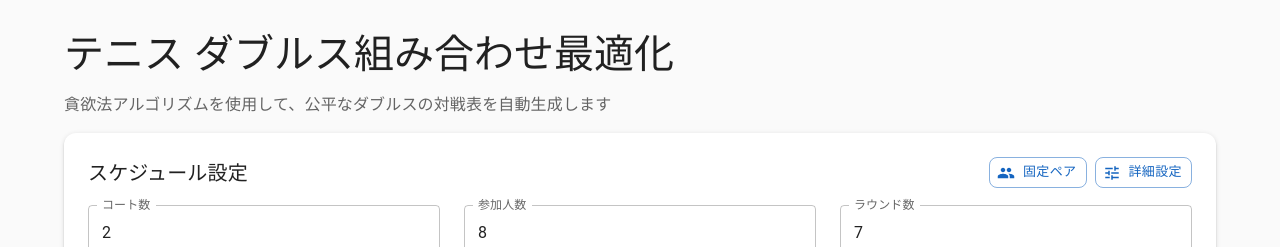
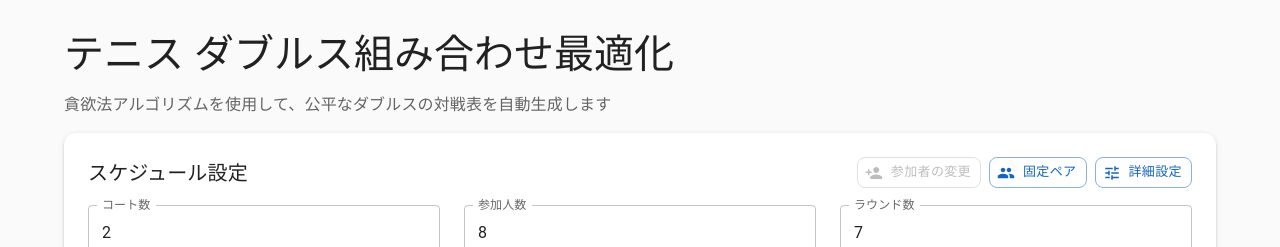
Before and after one commit to tshorea1207/doubles-random-number-table, a React (Vite) app: page / in a window 1280 px wide. Shown: the top 247 px of the page. Built offline with nearby package versions, Linux system fonts and the light colour scheme.

Commit message:
「参加者の変更」セクションをダイアログ化

```diff
--- a/src/App.tsx
+++ b/src/App.tsx
@@ -13,6 +13,7 @@ function App() {
   const displaySchedule = schedule ?? partialSchedule;
   const [completedMatches, setCompletedMatches] = useState<Set<string>>(new Set());
   const [lastParams, setLastParams] = useState<ScheduleParams | null>(null);
+  const [playerChangeOpen, setPlayerChangeOpen] = useState(false);
 
   // 新規生成か再生成かを区別するためのフラグ
   const isRegenerating = useRef(false);
@@ -60,7 +61,12 @@ function App() {
       </Typography>
 
       {/* 入力フォーム */}
-      <ScheduleForm onGenerate={handleGenerate} isGenerating={isGenerating} />
+      <ScheduleForm
+        onGenerate={handleGenerate}
+        isGenerating={isGenerating}
+        hasSchedule={!isGenerating && !!schedule && !!lastParams}
+        onPlayerChangeClick={() => setPlayerChangeOpen(true)}
+      />
 
       {/* 進捗付きローディング状態 */}
       {isGenerating && (
@@ -95,9 +101,11 @@ function App() {
             completedMatches={completedMatches}
             onToggleComplete={handleToggleComplete}
           />
-          {/* 参加者変更パネル */}
+          {/* 参加者変更ダイアログ */}
           {!isGenerating && schedule && lastParams && (
             <PlayerChangePanel
+              open={playerChangeOpen}
+              onClose={() => setPlayerChangeOpen(false)}
               schedule={schedule}
               completedRounds={completedMatches}
               isGenerating={isGenerating}
--- a/src/components/PlayerChangePanel.tsx
+++ b/src/components/PlayerChangePanel.tsx
@@ -3,10 +3,13 @@ import {
   Box,
   Button,
   Chip,
+  Dialog,
+  DialogActions,
+  DialogContent,
+  DialogTitle,
   FormControl,
   InputLabel,
   MenuItem,
-  Paper,
   Select,
   Typography,
 } from '@mui/material';
@@ -15,6 +18,8 @@ import PersonRemoveIcon from '@mui/icons-material/PersonRemove';
 import type { Schedule, RegenerationParams } from '../types/schedule';
 
 interface PlayerChangePanelProps {
+  open: boolean;
+  onClose: () => void;
   schedule: Schedule;
   completedRounds: Set<string>;
   isGenerating: boolean;
@@ -23,6 +28,8 @@ interface PlayerChangePanelProps {
 }
 
 export function PlayerChangePanel({
+  open,
+  onClose,
   schedule,
   completedRounds,
   isGenerating,
@@ -103,17 +110,16 @@ export function PlayerChangePanel({
     setPendingAdds([]);
     setPendingRemoves([]);
     setRemoveTarget('');
+    onClose();
   };
 
   const newRestingCount = Math.max(0, newActivePlayers.length - schedule.courts * 4);
 
   return (
-    <Paper sx={{ p: 3, mb: 3 }}>
-      <Typography variant="h6" gutterBottom>
-        参加者の変更
-      </Typography>
-
-      <Typography variant="body2" color="text.secondary" sx={{ mb: 2 }}>
+    <Dialog open={open} onClose={onClose} maxWidth="sm" fullWidth>
+      <DialogTitle>参加者の変更</DialogTitle>
+      <DialogContent>
+        <Typography variant="body2" color="text.secondary" sx={{ mb: 2, mt: 1 }}>
           現在の参加者: {currentActivePlayers.join(', ')} ({currentActivePlayers.length}人)
           {' / '}消化済み: {completedCount} / {totalRounds} ラウンド
         </Typography>
@@ -121,10 +127,9 @@ export function PlayerChangePanel({
         {/* 追加・離脱コントロール */}
         <Box sx={{
           display: 'flex',
-        flexDirection: { xs: 'column', sm: 'row' },
+          flexDirection: 'column',
           gap: 2,
           mb: 2,
-        alignItems: { xs: 'stretch', sm: 'center' },
         }}>
           <Button
             variant="outlined"
@@ -216,6 +221,10 @@ export function PlayerChangePanel({
         <Typography variant="caption" color="text.secondary" sx={{ display: 'block', mt: 1 }}>
           ※消化済みラウンド（グレー行）は保持されます
         </Typography>
-    </Paper>
+      </DialogContent>
+      <DialogActions>
+        <Button onClick={onClose}>閉じる</Button>
+      </DialogActions>
+    </Dialog>
   );
 }
--- a/src/components/ScheduleForm.tsx
+++ b/src/components/ScheduleForm.tsx
@@ -16,6 +16,7 @@ import {
 import TuneIcon from '@mui/icons-material/Tune';
 import HelpOutlineIcon from '@mui/icons-material/HelpOutline';
 import GroupIcon from '@mui/icons-material/Group';
+import PersonAddIcon from '@mui/icons-material/PersonAdd';
 import type { ScheduleParams, FixedPair } from '../types/schedule';
 import { useBenchmarkCalibration } from '../hooks/useBenchmarkCalibration';
 import { FixedPairsInput } from './FixedPairsInput';
@@ -24,9 +25,11 @@ import { validateFixedPairs } from '../utils/fixedPairs';
 interface ScheduleFormProps {
   onGenerate: (params: ScheduleParams) => void;
   isGenerating: boolean;
+  hasSchedule?: boolean;
+  onPlayerChangeClick?: () => void;
 }
 
-export function ScheduleForm({ onGenerate, isGenerating }: ScheduleFormProps) {
+export function ScheduleForm({ onGenerate, isGenerating, hasSchedule, onPlayerChangeClick }: ScheduleFormProps) {
   const [courts, setCourts] = useState(2);
   const [players, setPlayers] = useState(8);
   const [rounds, setRounds] = useState(7);
@@ -103,7 +106,16 @@ export function ScheduleForm({ onGenerate, isGenerating }: ScheduleFormProps) {
         <Typography variant="h6">
           スケジュール設定
         </Typography>
-        <Box sx={{ display: 'flex', gap: 1 }}>
+        <Box sx={{ display: 'flex', gap: 1, flexWrap: 'wrap' }}>
+          <Button
+            variant="outlined"
+            size="small"
+            startIcon={<PersonAddIcon />}
+            onClick={onPlayerChangeClick}
+            disabled={!hasSchedule}
+          >
+            参加者の変更
+          </Button>
           <Button
             variant="outlined"
             size="small"
```
Lines whose indentation alone changed are shown as unchanged.
